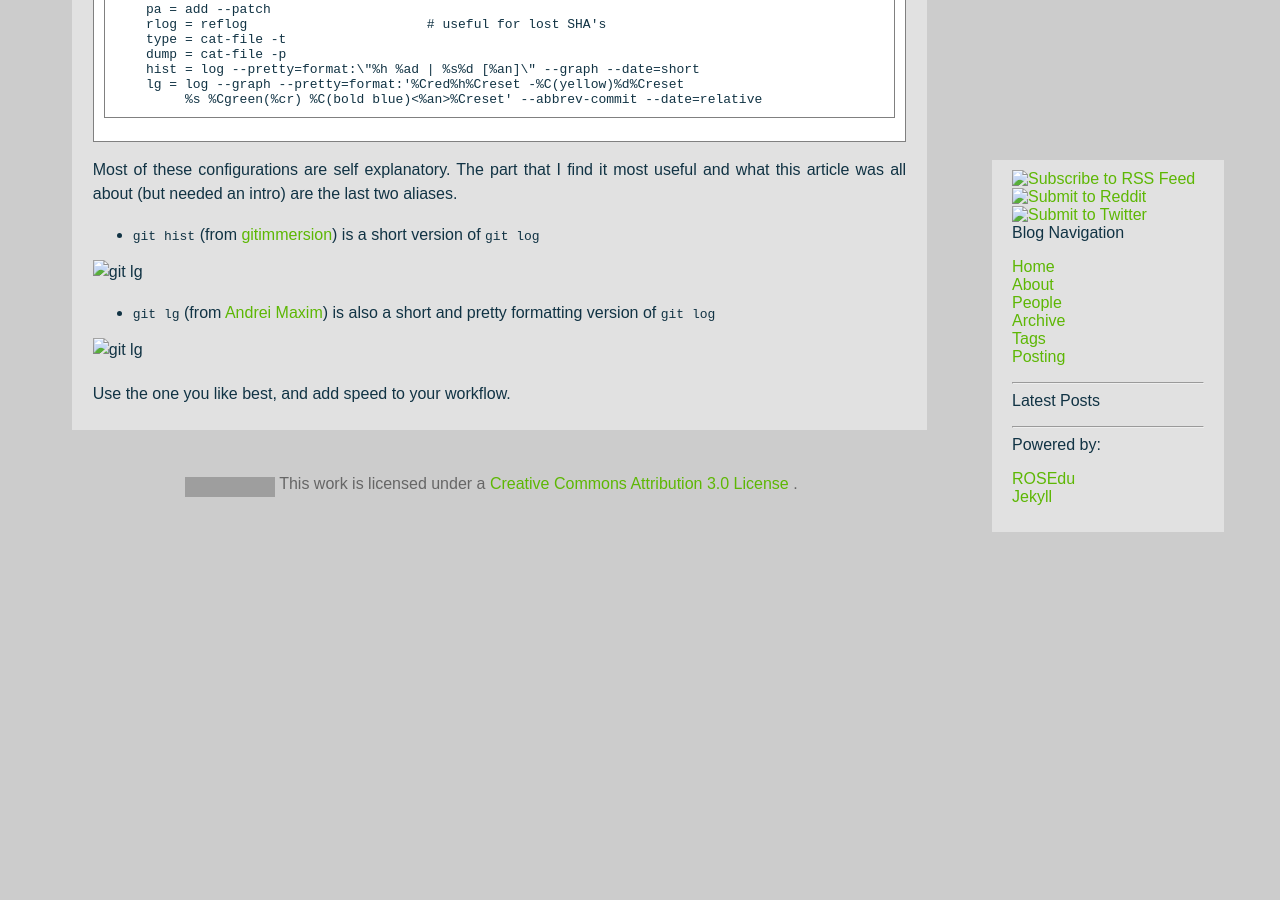
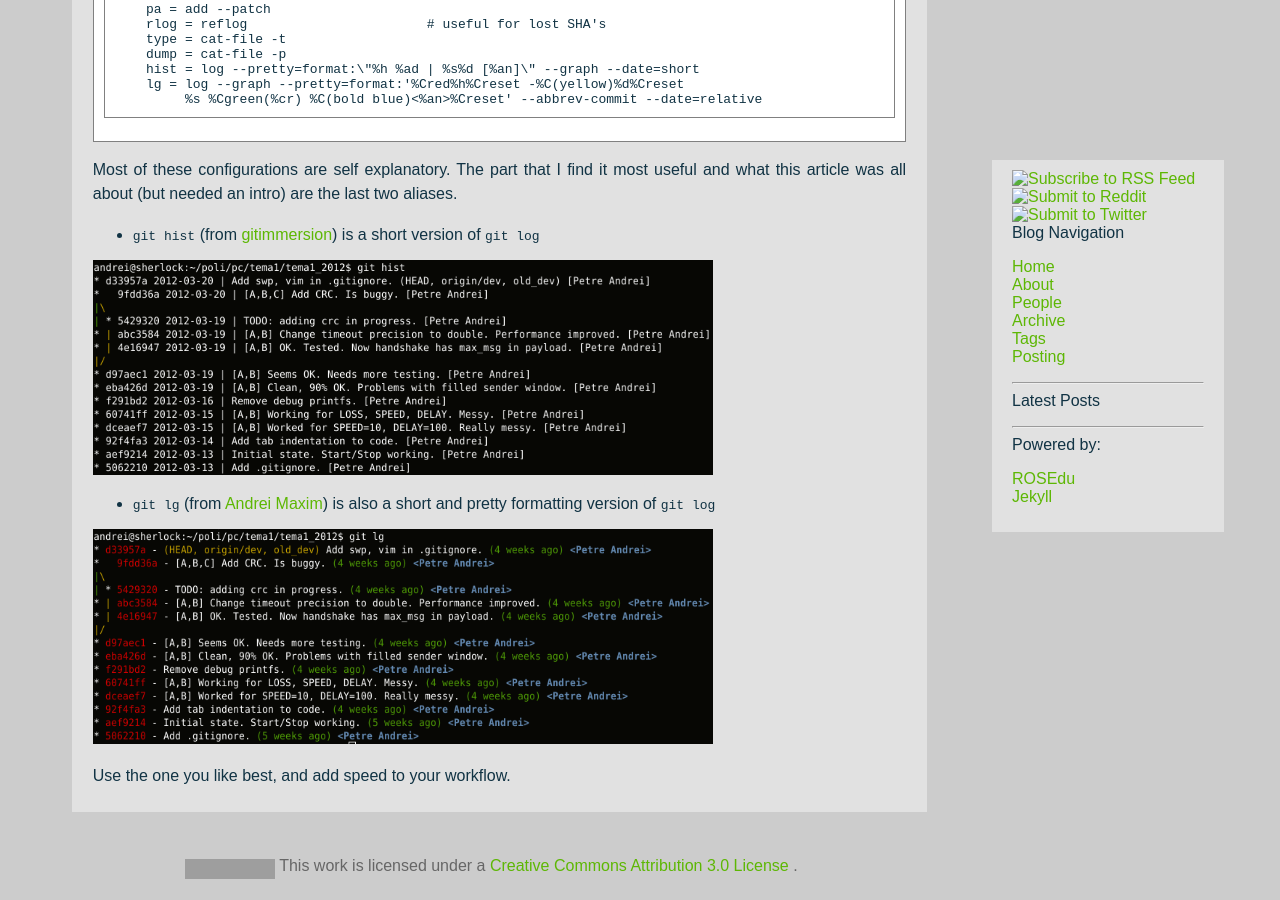
Before and after one commit to rosedu/techblog, a Jekyll site: the page built from posts/2012-04-21-git-speeding-workflow.markdown, in a window 1280 px wide and 900 px high, scrolled down 917 px. Built offline with Jekyll 4.4.1, drawn with Linux system fonts in a browser that asks for light colours; comment, search, counter and statistics services are not loaded; grey boxes are pictures that could not be loaded.

Commit message:
corrected images url - git speeding workflow

```diff
--- a/posts/2012-04-21-git-speeding-workflow.markdown
+++ b/posts/2012-04-21-git-speeding-workflow.markdown
@@ -45,11 +45,11 @@ Most of these configurations are self explanatory. The part that I find it most
 
 * `git hist` (from [gitimmersion][2]) is a short version of `git log`
 
-<img style="float:center" src='./img/git-alias-hist.png' alt='git lg' width="620" height="215"/>
+<img style="float:center" src='/images/git-alias-hist.png' alt='git lg' width="620" height="215"/>
 
 * `git lg` (from [Andrei Maxim][3]) is also a short and pretty formatting version of `git log`
 
-<img style="float:center" src='./img/git-alias-lg.png' alt='git lg' width="620" height="215"/>
+<img style="float:center" src='/images/git-alias-lg.png' alt='git lg' width="620" height="215"/>
 
 Use the one you like best, and add speed to your workflow.
 
```
